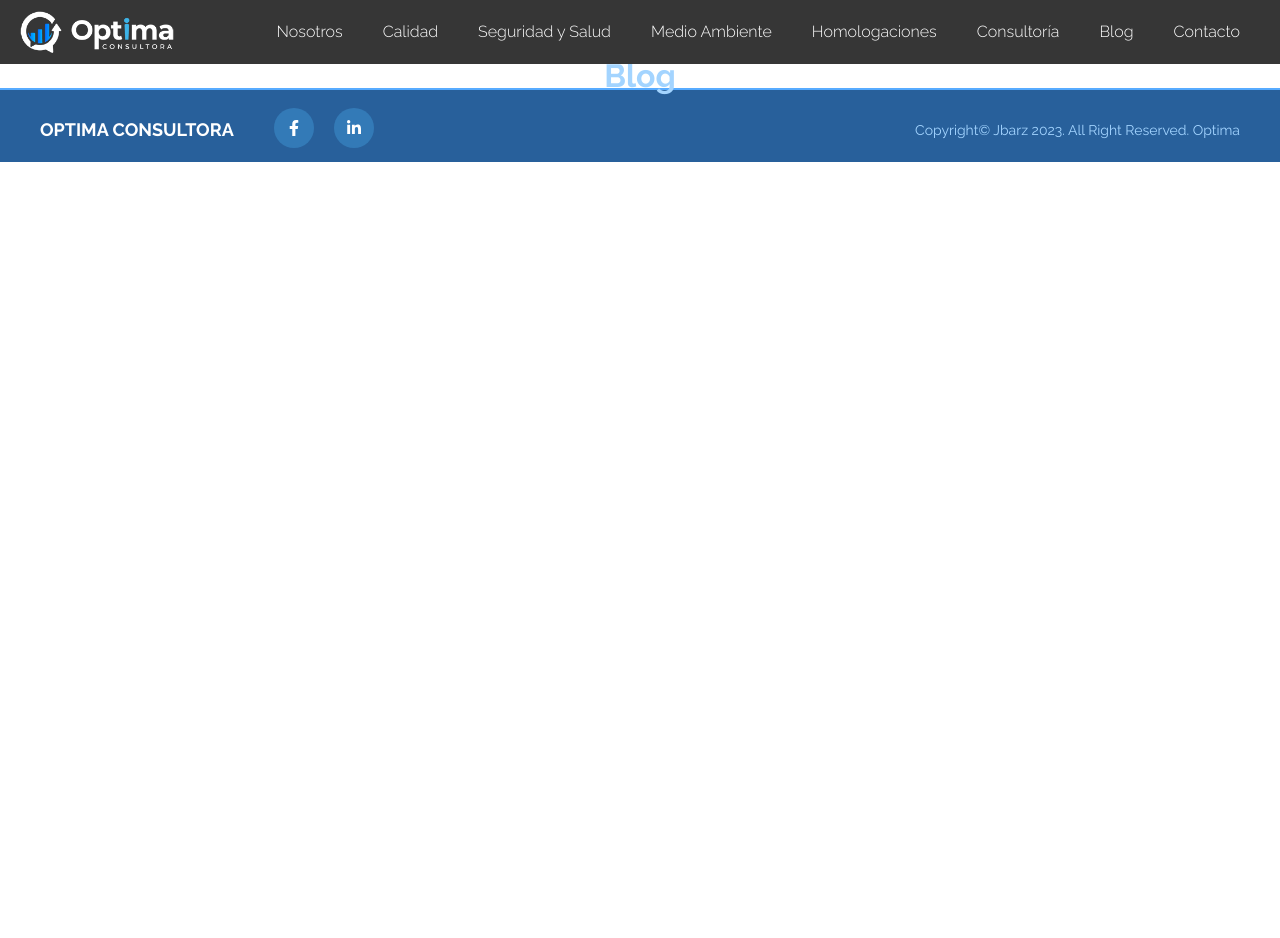
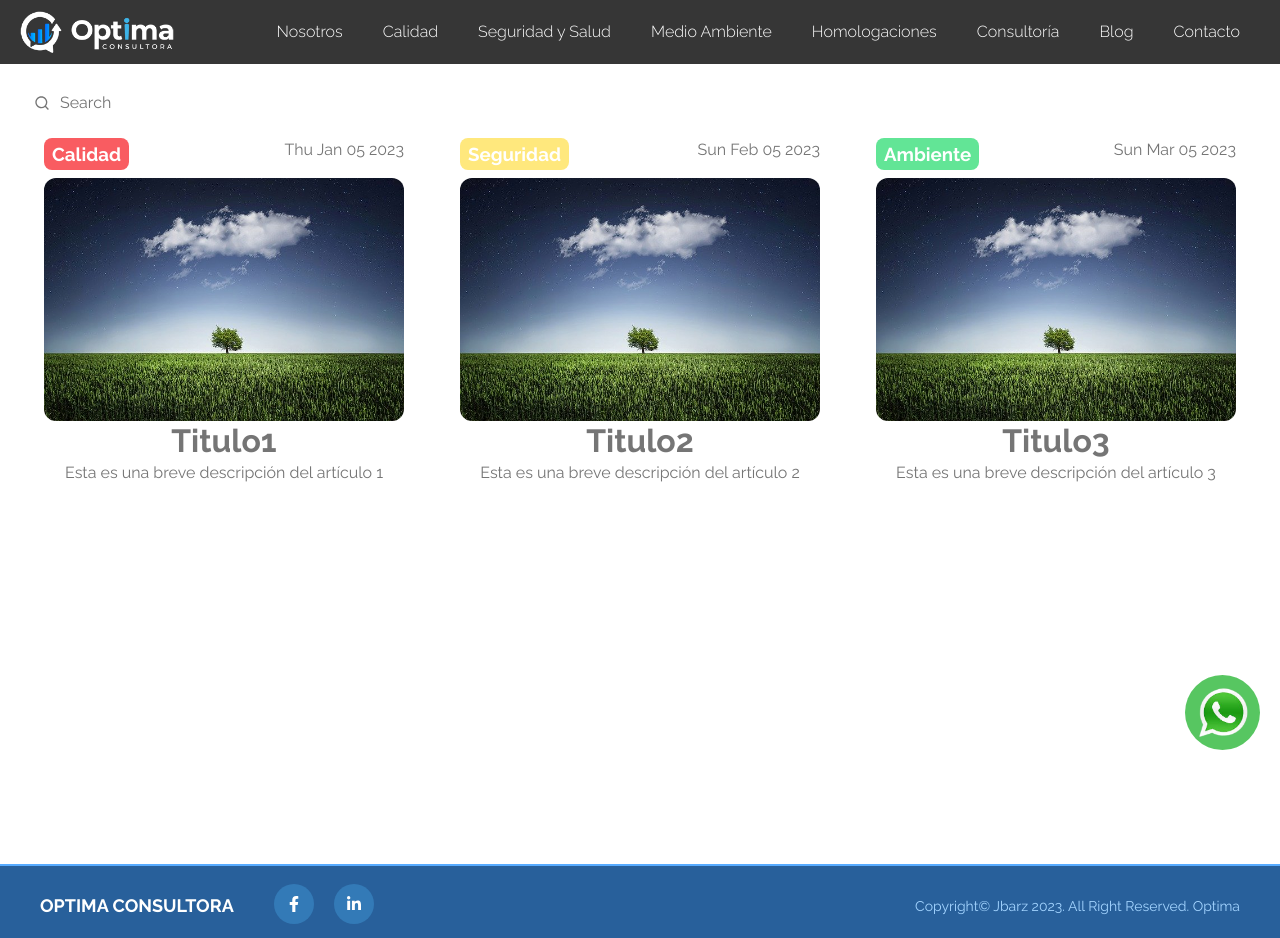
Before and after one commit to JesusBarboza1994/optima-landing, a React (Create React App) app: page /blog in a window 1280 px wide. Before the commit the page ends 800 px from the top, so only its background shows below. Built offline with nearby package versions, Linux system fonts and the light colour scheme.

Commit message:
ADD: create the blog page and the cards for every article

```diff
--- a/src/App.js
+++ b/src/App.js
@@ -21,8 +21,37 @@ import Seguridad3 from './components/servicios/seguridad3';
 import Medio1 from './components/servicios/medio1';
 import Medio2 from './components/servicios/medio2';
 import Medio3 from './components/servicios/medio3';
+import styled from '@emotion/styled';
+import whatsapp from "./assets/whatsapp.png"
+
+
+const ContainerImage = styled.div`
+  display:flex;
+  cursor:pointer;
+  align-items:center;
+  justify-content:center;
+  width:75px;
+  height:75px;
+  border-radius:50%;
+  background:#4fc359;
+  opacity:0.95;
+  position:fixed;
+  bottom: 50px;
+  right: 20px;
+  @media(max-width:650px){
+    right:20px;
+    scale:0.8;
+  }
+`
+const Img = styled.img`
+  height:70px;
+`
 
 function App() {
+  function handleWhatsapp(){
+    window.location.href = `
+    https://api.whatsapp.com/send/?phone=51993229232&text=Hola+Diana%21+Me+gustaria+conversar+sobre+un+proyecto+contigo.&type=phone_number&app_absent=0`
+  }
   return (
     <div className="App">
       <Navbar/>
@@ -47,6 +76,9 @@ function App() {
         <Route path="/contacto" element={<Contacto/>} />
 
       </Routes>
+      <ContainerImage onClick={handleWhatsapp}>
+        <Img src={whatsapp} alt="imagen"/>
+      </ContainerImage>
       <Footer/>
     </div>
   );
--- /dev/null
+++ b/src/articles.js
@@ -0,0 +1,28 @@
+import imagen from "./assets/medioambiente/ambiente4.jpg"
+
+export const Articles = [
+  {
+    title:"Titulo1",
+    description: "Esta es una breve descripción del artículo 1",
+    etiqueta: "Calidad",
+    keywords: "key12, key11, key13",
+    image: imagen,
+    date: new Date("01-05-2023")
+  },
+  {
+    title:"Titulo2",
+    description: "Esta es una breve descripción del artículo 2",
+    etiqueta: "Seguridad",
+    keywords: "key22, key21, key23",
+    image: imagen,
+    date: new Date("02-05-2023")
+  },
+  {
+    title:"Titulo3",
+    description: "Esta es una breve descripción del artículo 3",
+    etiqueta: "Ambiente",
+    keywords: "key32, key31, key33",
+    image: imagen,
+    date: new Date("03-05-2023")
+  }
+]
--- a/src/components/Navbar/Navbar.js
+++ b/src/components/Navbar/Navbar.js
@@ -10,6 +10,21 @@ const Li = styled.li`
   @media (max-width: 1250px) {
     padding: 10px 0px;
     border: 1px solid ${colors.white};
+  }
+`
+const StyledLink = styled(Link)`
+  text-decoration:none;
+  color: ${colors.white};
+  font-weight:300;
+  &:hover{
+      color: ${props => props.className === "calidad" ? "red":
+                        props.className === "seguridad-y-salud" ? "yellow" :
+                        props.className ==="medio-ambiente" ? "green" :
+                        colors.blue[600]};
+    transform: translateY(10px);
+  }
+  @media (max-width: 1250px) {
+    color:${colors.white};
   }
 `
 const List = styled.ul`
@@ -31,27 +46,10 @@ const List = styled.ul`
     background:${colors.black};
     padding: 0px 0px;
   }
-`
-const StyledLink = styled(Link)`
-  text-decoration:none;
-  color: ${colors.white};
-  font-weight:300;
-  &:hover{
-    color:${colors.blue[600]};
-    transform: translateY(10px);
-  }
-  @media (max-width: 1250px) {
-    color:${colors.white};
-  }
-`
-const StyledLinkButton = styled(Link)`
-  text-decoration:none;
-  padding: 6px 18px;
-  border-radius:8px;
-  color: ${colors.white};
-  &:hover{
-    color:${props => ColorStyle(props.dark).textHover};
-    transform: translateY(10px);
+  .calidad:hover{
+
+      color:red;
+
   }
 `
 const Nav = styled.nav`
@@ -103,7 +101,7 @@ export function Navbar(){
 
           return(
             <Li>
-              <StyledLink  to={`/${url}`} key={'b'+index}>{mainNav[index]}</StyledLink>
+              <StyledLink className={`${url}`} to={`/${url}`} key={'b'+index}>{mainNav[index]}</StyledLink>
             </Li>
           )
           })
--- /dev/null
+++ b/src/components/articles-post.js
@@ -0,0 +1,41 @@
+import styled from "@emotion/styled"
+import { colors } from "../styles/colors"
+
+const Wrapper = styled.div`
+  width: 360px;
+  color: ${colors.gray.light};
+  display:flex;
+  flex-direction:column;
+  gap: 8px;
+  h3{
+    padding: 4px 8px;
+    border-radius:8px;
+    background:${props => props.label === "Calidad" ? "#F95C61"
+                         : props.label === "Seguridad" ? "#FFE87D"
+                         : props.label === "Ambiente" ? "#62E596"
+                         : "white"};
+    color: ${colors.white};
+  }
+  div{
+    display:flex;
+    justify-content:space-between;
+  }
+  img{
+    border-radius:12px;
+  }
+`
+
+export default function ArticlePost({article}){
+  return(
+    <Wrapper label={article.etiqueta}>
+      <div>
+        <h3>{article.etiqueta}</h3>
+        <p>{article.date.toDateString()}</p>
+      </div>
+      <img src={article.image}/>
+      <h1>{article.title}</h1>
+      <p>{article.description}</p>
+
+    </Wrapper>
+  )
+}
--- a/src/components/main/main-seguridad.js
+++ b/src/components/main/main-seguridad.js
@@ -54,6 +54,7 @@ const Div2 = styled.div`
   justify-content: center;
   img{
     padding: 20px 0 10px 0;
+    max-width:555px;
   }
   div{
     font-size:18px;
@@ -97,7 +98,7 @@ export default function SeguridadMain(){
       <img src={seguridad3} alt="imagen" style={{width:"100%", paddingTop:"40px"}}/>
       <SubTitle>Implementación Ley 29783 - Ley de Seguridad y Salud en el Trabajo</SubTitle>
       <Div2>
-        <img src={seguridad4} alt="imagen" style={{width:"100%"}}/>
+        <img src={seguridad4} alt="imagen"/>
         <div>
           <p>La Ley 29783 tiene como objetivo promover una cultura de prevención de riesgos en los centros laborales. Se puede aplicar a cualquier empresa, ya sea pública o privada de todos los sectores económicos.</p>
           <p>A partir de esta ley se estableció la obligación de contar con un Sistema de Gestión en Seguridad y Salud en el trabajo.</p>
--- a/src/footer.js
+++ b/src/footer.js
@@ -25,6 +25,7 @@ const OptimaDiv = styled.div`
   padding: 10px 20px;
   background:#28609b;
   display:flex;
+  flex-wrap:wrap;
   width:100%;
   justify-content:space-between;
   gap:8px;
--- a/src/pages/Blog.js
+++ b/src/pages/Blog.js
@@ -1,5 +1,76 @@
+import styled from "@emotion/styled"
+import { IoIosArrowBack } from "react-icons/io"
+import {RiSearchLine} from "react-icons/ri"
+import { colors } from "../styles/colors"
+import { useEffect, useState } from "react"
+import { Articles } from "../articles"
+import ArticlePost from "../components/articles-post"
+
+const SearchDiv = styled.div`
+  display:flex;
+  align-items:center;
+  gap:8px;
+  width:300px;
+  padding:2px;
+  padding-left:10px;
+  border-radius:6px;
+  &:focus-within{
+    outline: 2px solid black;
+  }
+`
+const StyledInput = styled.input`
+  border:none;
+  &:focus{
+    outline: none;
+
+  }
+`
+const Wrapper = styled.div`
+  min-height:800px;
+  padding: 24px;
+`
+const Div = styled.div`
+  display:flex;
+  justify-content: space-between;
+  flex-wrap:wrap;
+  padding: 20px;
+  gap:20px;
+  @media(max-width:1200px){
+    flex-direction:column;
+    align-items:center;
+  }
+`
 export default function Blog(){
+  const [search, setSearch] = useState("")
+  const [filterArticles, setFilterArticles] = useState(Articles)
+
+  useEffect(() => {
+    setFilterArticles(Articles.filter(article => article.title.toLocaleLowerCase().includes(search.toLocaleLowerCase()) ||
+                                                 article.description.toLocaleLowerCase().includes(search.toLocaleLowerCase()) ||
+                                                 article.keywords.toLocaleLowerCase().includes(search.toLocaleLowerCase()) ||
+                                                 article.etiqueta.toLocaleLowerCase().includes(search.toLocaleLowerCase())
+                                     )
+                     )
+  }, [search])
+
+
   return(
-    <h1>Blog</h1>
+    <Wrapper>
+      <SearchDiv>
+        {search ==="" ?
+          <RiSearchLine style={{color: `${colors.gray.light}`}}/>
+        :
+          <IoIosArrowBack style={{color: `${colors.gray.light}`}}/>
+        }
+        <StyledInput type="text" value={search} onChange={(e)=>setSearch(e.target.value)} placeholder={"Search"}/>
+      </SearchDiv>
+      <Div>
+        {filterArticles.map(article=>{
+          return(
+            <ArticlePost article={article} />
+          )
+        })}
+      </Div>
+    </Wrapper>
   )
 }
```
Also changed, not shown: src/assets/whatsapp.png (added).
